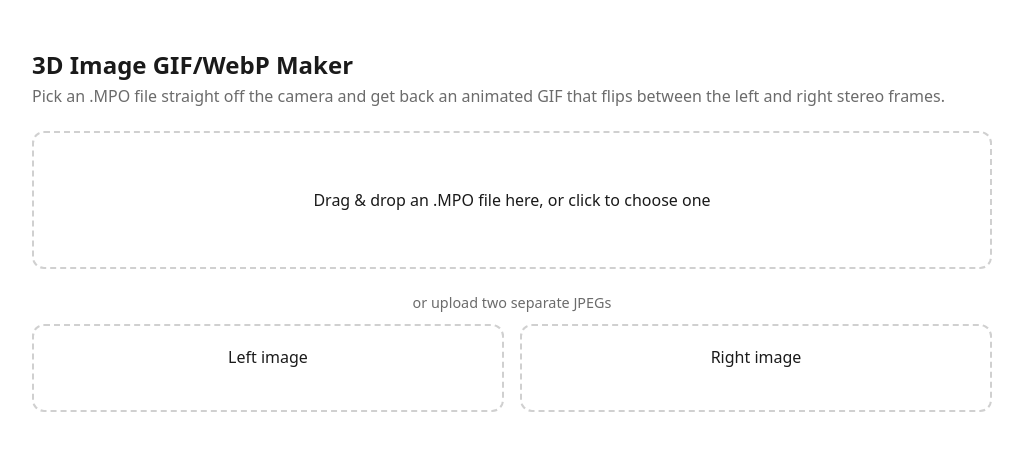
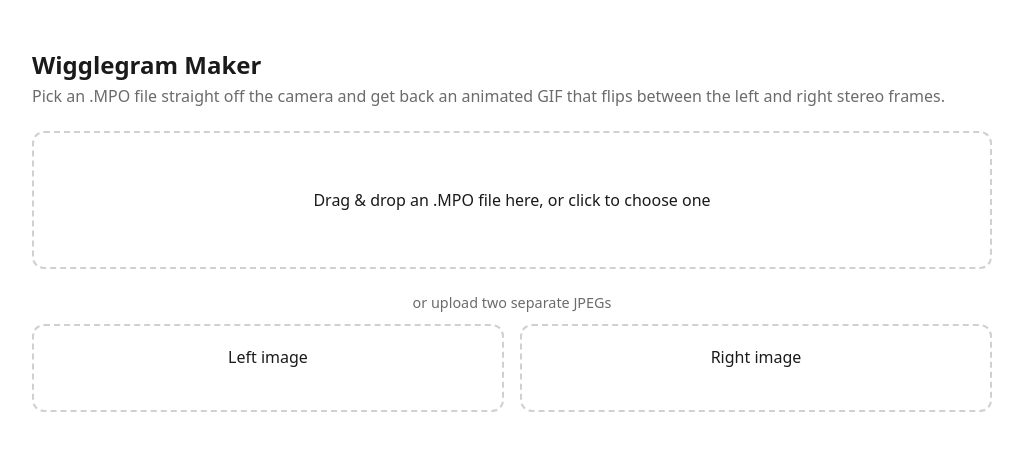
Before and after one commit to maxonline/3d-images, a plain HTML site: page web/index.html in a window 1280 px wide. Shown: the whole page, without its empty margins (128-1151 px from the left). Drawn offline with Linux system fonts and the light colour scheme.

Commit message:
Rename site to Wigglegram Maker, deploy under wiggle.maxonline.se
Site title/heading, nginx server_name, and remote deploy path
(/home/max/apps/wiggle) all updated to match. DNS cutover is manual,
outside this repo.

Co-Authored-By: Claude Sonnet 5 <noreply@anthropic.com>
Claude-Session: https://claude.ai/code/session_01GfN8RG8AENCqZau5nYSAQC

```diff
--- a/web/index.html
+++ b/web/index.html
@@ -3,12 +3,12 @@
 <head>
 <meta charset="UTF-8">
 <meta name="viewport" content="width=device-width, initial-scale=1.0">
-<title>3D Image GIF/WebP Maker</title>
+<title>Wigglegram Maker</title>
 <link rel="stylesheet" href="style.css">
 </head>
 <body>
 <main>
-  <h1>3D Image GIF/WebP Maker</h1>
+  <h1>Wigglegram Maker</h1>
   <p class="intro">Pick an .MPO file straight off the camera and get back an animated GIF that flips between the left and right stereo frames.</p>
 
   <div class="drop-zone" id="drop-zone">
```
Also changed, not shown: 4 other files.
